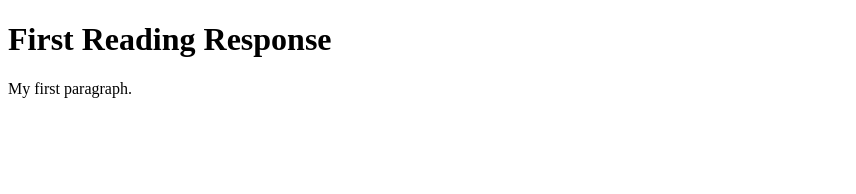
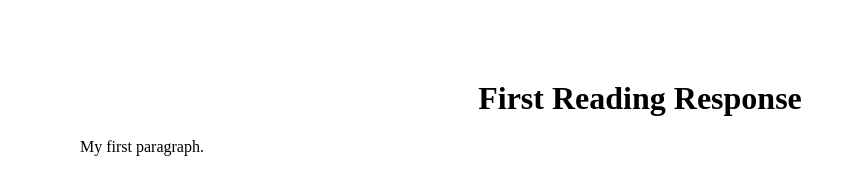
Before and after one commit to rmz/testIMA750, a plain HTML site: page reading01.html in a window 1280 px wide. Shown: the whole page, without its empty margins (0-856 px from the left). Drawn offline with Linux system fonts and the light colour scheme.

Commit message:
Update reading01.html

```diff
--- a/reading01.html
+++ b/reading01.html
@@ -1,5 +1,13 @@
 <!DOCTYPE html>
 <html>
+  <head>
+    <title>Example</title>
+    <style>
+      body {margin: 5em;}
+      h1, h2, h3 {text-align: center;}
+
+    </style>
+  </head>
 <body>
 
 <h1>First Reading Response</h1>
```
